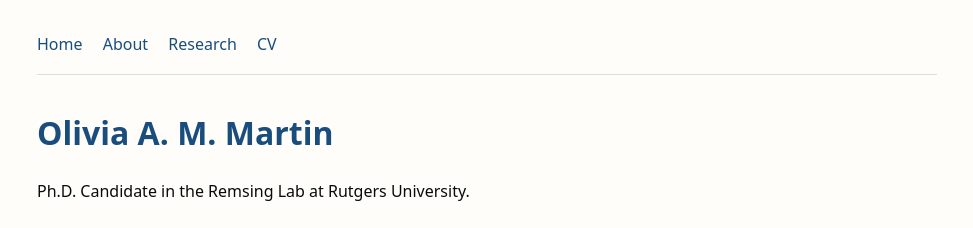
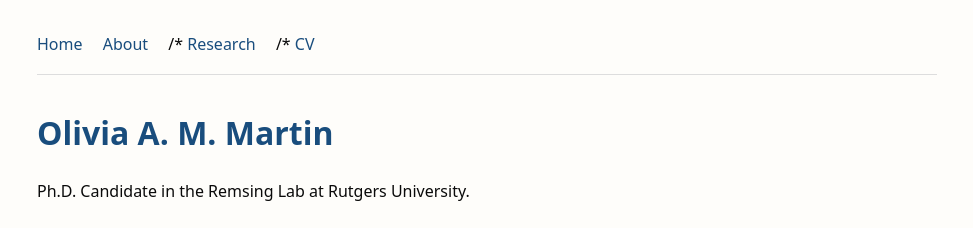
Before and after one commit to oliviaammartin/oliviaammartin.github.io, a Jekyll site: the page built from index.md, in a window 1280 px wide. Shown: the top 228 px of the page, without its empty margins (153-1126 px from the left). Built offline with Jekyll 4.4.1, drawn with Linux system fonts in a browser that asks for light colours.

```diff
--- a/_layouts/default.html
+++ b/_layouts/default.html
@@ -11,7 +11,7 @@
 <nav>
   <a href="/">Home</a>
   <a href="/about">About</a>
-  <a href="/research">Research</a>
+/*  <a href="/research">Research</a> /*
   <a href="/cv">CV</a>
 </nav>
 
```
